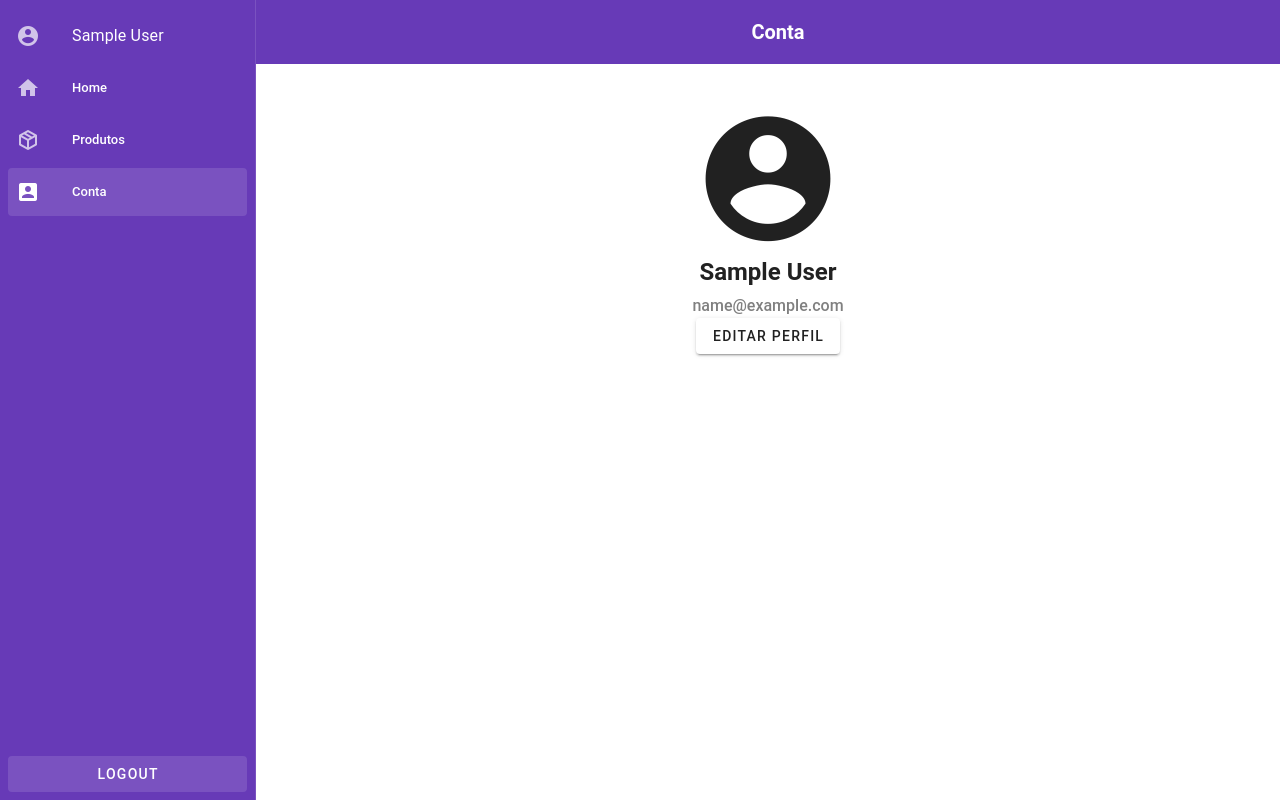
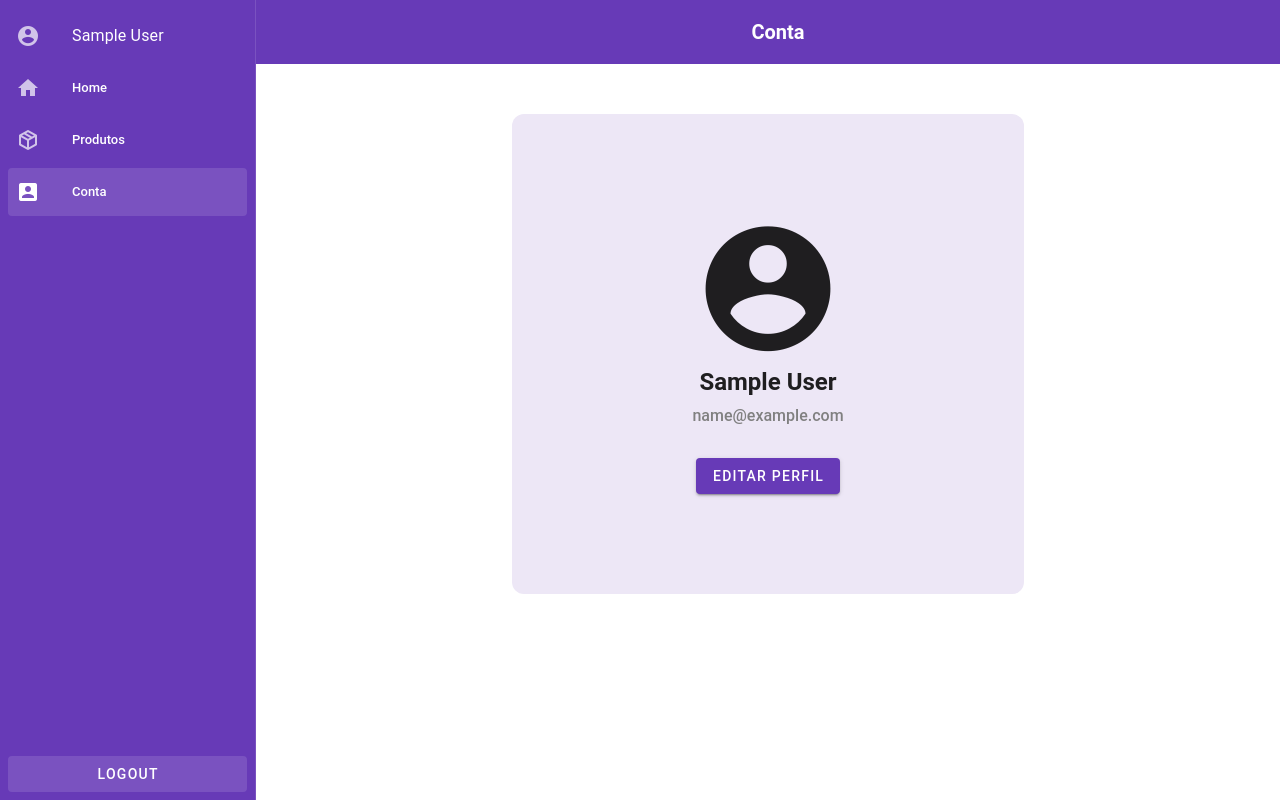
Before and after one commit to maiarakothe/loja-vuetify, a Vue app: page /profile in a window 1280 px wide. Built offline with nearby package versions, Linux system fonts and the light colour scheme; sample sign-in values are in the browser's storage.

Commit message:
ajuste visuais no perfil

```diff
--- a/src/pages/Profile.vue
+++ b/src/pages/Profile.vue
@@ -1,5 +1,6 @@
 <template>
   <SideMenu>
+    <div class="profile-wrapper">
       <div class="profile-container">
         <div v-if="user.name === 'Maiara'" class="image-wrapper">
           <img
@@ -14,8 +15,38 @@
         <h2>{{ user.name || 'Usuário' }}</h2>
         <p class="email">{{ user.email }}</p>
 
-      <v-btn>Editar perfil</v-btn>
+        <v-btn class="btn bg-deep-purple" @click="isDialogOpen = true">Editar perfil</v-btn>
       </div>
+    </div>
+
+    <v-dialog v-model="isDialogOpen" max-width="500px">
+      <v-card>
+        <v-card-title>
+          <span class="text-h6">Alterar Senha</span>
+        </v-card-title>
+
+        <v-card-text>
+          <v-text-field
+            v-model="oldPassword"
+            label="Senha antiga"
+            type="password"
+            variant="outlined"
+          />
+          <v-text-field
+            v-model="newPassword"
+            label="Nova senha"
+            type="password"
+            variant="outlined"
+          />
+        </v-card-text>
+
+        <v-card-actions>
+          <v-spacer />
+          <v-btn text @click="isDialogOpen = false">Cancelar</v-btn>
+          <v-btn color="deep-purple" @click="changePassword">Salvar</v-btn>
+        </v-card-actions>
+      </v-card>
+    </v-dialog>
   </SideMenu>
 </template>
 
@@ -28,6 +59,10 @@
   const user = ref({})
   const defaultAvatar = 'https://github.com/maiarakothe.png'
 
+  const isDialogOpen = ref(false)
+  const oldPassword = ref('')
+  const newPassword = ref('')
+
   onMounted(() => {
     const userData = localStorage.getItem('user')
     if (userData) {
@@ -36,17 +71,34 @@
       router.push('/')
     }
   })
+
+
 </script>
+<style scoped>
+.profile-wrapper {
+  display: flex;
+  margin-top: 50px;
+  justify-content: center;
+  height: 100vh;
+  width: 100%;
+}
 
-<style scoped>
 .profile-container {
   display: flex;
   flex-direction: column;
   align-items: center;
-  margin-top: 40px;
   text-align: center;
+  width: 40vw;
+  height: 60%;
+  justify-content: center;
+  background-color:#EDE7F6;
+  padding: 32px;
+  border-radius: 12px;
 }
 
+.btn {
+  margin-top: 30px;
+}
 .image-wrapper {
   width: 120px;
   height: 120px;
```
Lines whose indentation alone changed are shown as unchanged.
